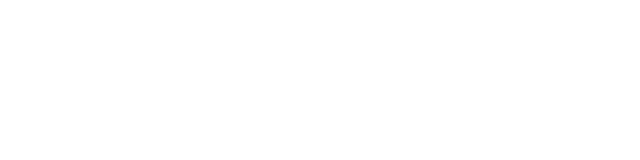
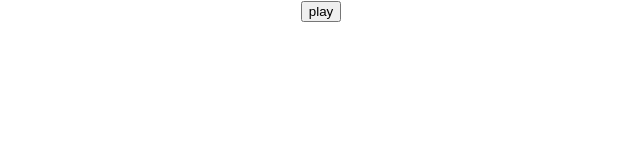
Before and after one commit to zsoliman/dog-or-donkey, a React (Create React App) app: page / in a window 1280 px wide. Shown: the top 160 px of the page, without its empty margins (319-959 px from the left). Built offline with nearby package versions, Linux system fonts and the light colour scheme.

Commit message:
components folder

```diff
--- a/src/App.js
+++ b/src/App.js
@@ -1,9 +1,10 @@
 import './App.css';
+import Startgame from './components/Startgame';
 
 function App() {
   return (
     <div className="App">
-
+      <Startgame />
     </div>
   );
 }
--- /dev/null
+++ b/src/components/Startgame.jsx
@@ -0,0 +1,9 @@
+const Startgame = () => {
+    return (
+        <div>
+            <button>play</button>
+        </div>
+    )
+}
+
+export default Startgame;
```
